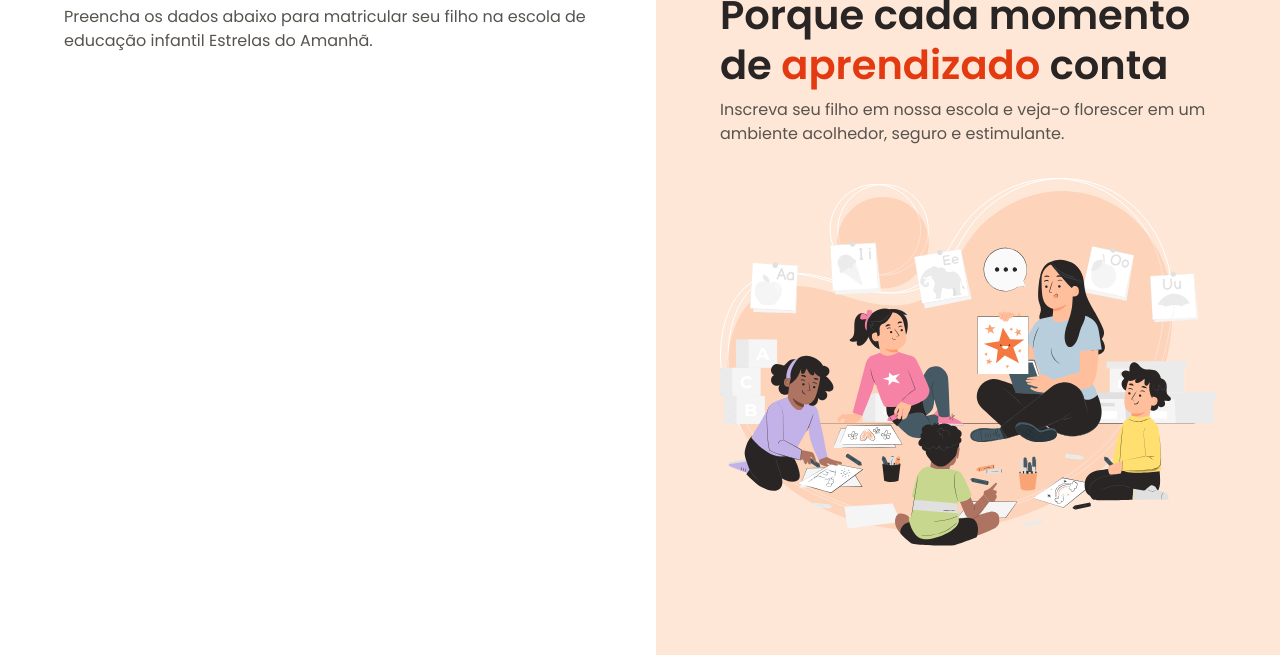
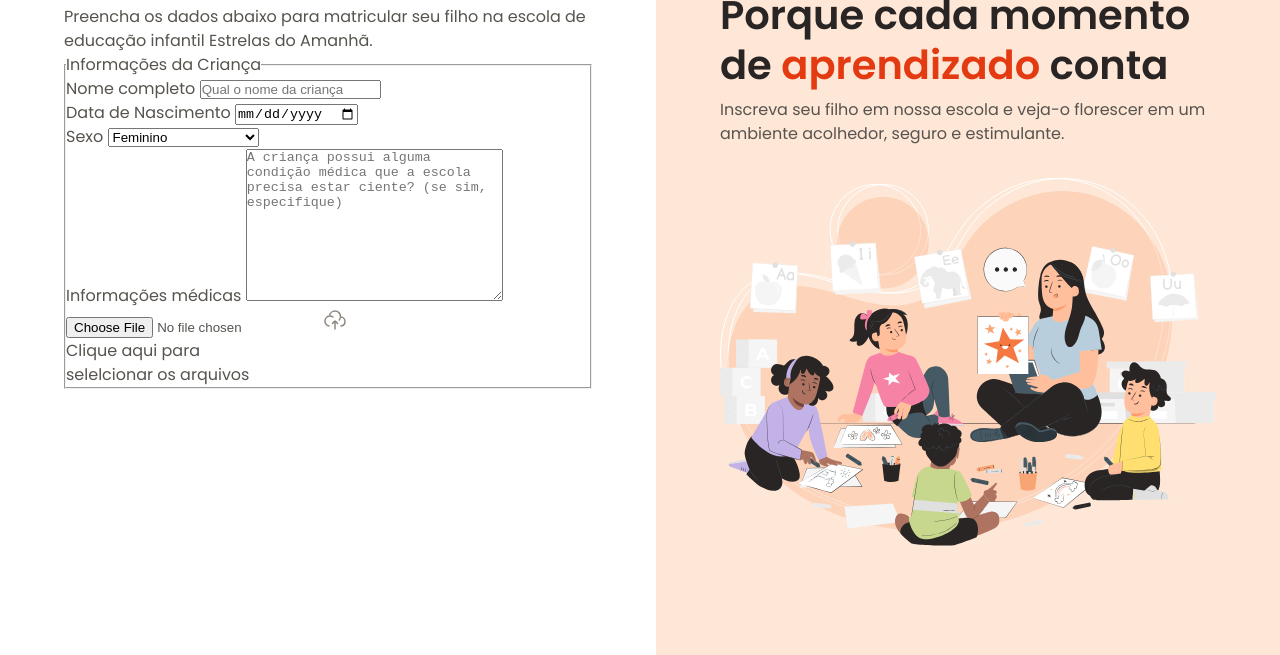
Before and after one commit to GregoriCabral/Projeto---Formulario-de-Matricula, a plain HTML site: page index.html in a window 1280 px wide. Shown: the part 145-800 px from the top of the page. Drawn offline with Linux system fonts and the light colour scheme.

Commit message:
Iniciando o formulário

```diff
--- a/index.html
+++ b/index.html
@@ -27,6 +27,45 @@
                 <p>
                     Preencha os dados abaixo para matricular seu filho na escola de educação infantil Estrelas do Amanhã.
                 </p>
+
+                <form method="post" enctype="multipart/form-data">
+                    <fieldset class="child-info">
+                        <legend>Informações da Criança</legend>
+
+                        <div class="input-wrapper">
+                            <label for="fullname">Nome completo</label>
+                            <input name="fullname" id="fullname" type="text" placeholder="Qual o nome da criança">
+                        </div>
+
+                        <div class="input-wrapper">
+                            <label for="birth">Data de Nascimento</label>
+                            <input type="date" name="birth" id="birth" lang="pt-BR">
+                        </div>
+
+                        <div class="select-wrapper">
+                            <label for="gender">Sexo</label>
+                            <select name="gender" id="gender">
+                                <option value="female">Feminino</option>
+                                <option value="male">Masculino</option>
+                                <option value="na">Prefiro não responder</option>
+                            </select>
+                        </div>
+
+                        <div class="testarea-wrapper">
+                            <label for="medical-info">Informações médicas</label>
+                            <textarea name="medical-info" id="medical-info" cols="30" rows="10" placeholder="A criança possui alguma condição médica que a escola precisa estar ciente? (se sim, especifique)"></textarea>
+                        </div>
+
+                        <div class="droparea-wrapper">
+                            <input type="file" id="birth-file" name="birth-file">
+                            <img src="assets/icons/cloud-upload.svg" alt="">
+                            <p>
+                                Clique aqui para <br>
+                                selelcionar os arquivos
+                            </p>
+                        </div>
+                    </fieldset>
+                </form>
             </div>
         </main>
 
```
